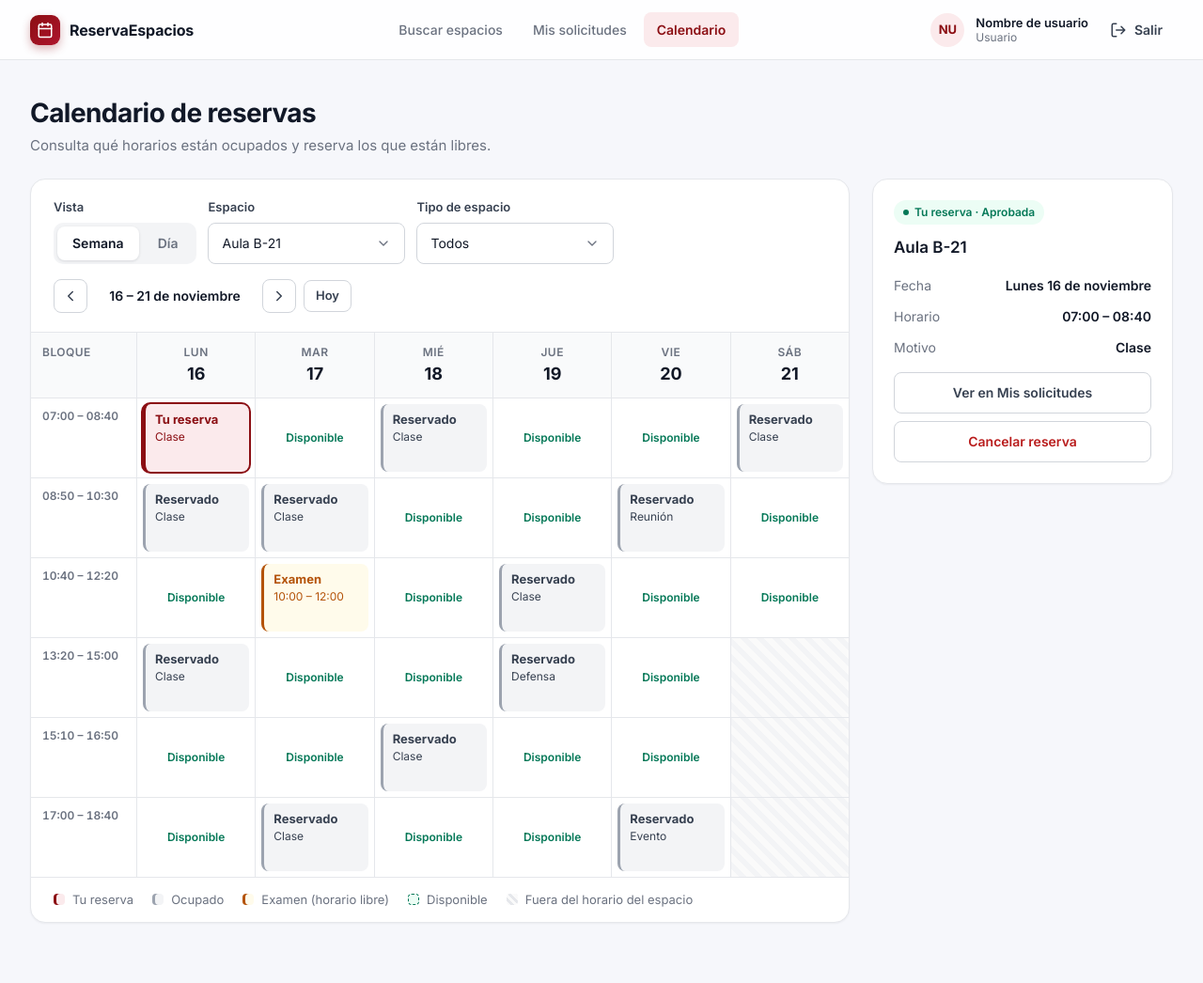
After one commit to dark-767/SistemaDeReservasUES, a Django app: page /disponibilidad/calandario in a window 1280 px wide. The commit adds this page. Shown: the whole page at 94% size. Run offline with Django 5.2, Linux system fonts and the light colour scheme; the visitor is signed in with stand-in values (Sample User, id 1); parts of the project's set-up code (start-up, migrations or seed data) failed here and were passed over.

Commit message:
diseño interfaz calendario

```diff
--- a/reservas/templates/reservas/buscar_disponibilidad.html
+++ b/reservas/templates/reservas/buscar_disponibilidad.html
@@ -21,7 +21,7 @@
     <nav class="nav" aria-label="Principal">
       <a href="{% url 'buscar_disponibilidad' %}" class="is-active" aria-current="page">Buscar espacios</a>
       <a href="#">Mis solicitudes</a>
-      <a href="#">Calendario</a>
+      <a href="{% url 'calendario' %}">Calendario</a>
     </nav>
     <div class="user">
       <span class="avatar" aria-hidden="true">{{ iniciales }}</span>
--- /dev/null
+++ b/reservas/templates/reservas/calendario.html
@@ -0,0 +1,261 @@
+{% load static %}
+<!doctype html>
+<html lang="es">
+<head>
+  <meta charset="utf-8">
+  <meta name="viewport" content="width=device-width, initial-scale=1">
+  <title>Calendario · ReservaEspacios</title>
+  <link rel="preconnect" href="https://fonts.googleapis.com">
+  <link rel="preconnect" href="https://fonts.gstatic.com" crossorigin>
+  <link href="https://fonts.googleapis.com/css2?family=Inter:wght@400;500;600;700&display=swap" rel="stylesheet">
+  <link rel="stylesheet" href="{% static 'css/estilos.css' %}?v=2">
+</head>
+<body>
+  <!-- Barra superior · Usuario.
+       Para el administrador se usa la misma pantalla con su barra (Espacios, Solicitudes, Calendario)
+       y el panel de detalle muestra además quién hizo la reserva y el botón "Cancelar con motivo". -->
+  <header class="topbar">
+    <a class="brand" href="{% url 'buscar_disponibilidad' %}">
+      <span class="brand__mark">
+        <svg class="icon" viewBox="0 0 24 24" fill="none" stroke="currentColor" stroke-width="2" stroke-linecap="round" stroke-linejoin="round" aria-hidden="true"><rect x="3" y="4" width="18" height="18" rx="2"/><path d="M16 2v4M8 2v4M3 10h18"/></svg>
+      </span>
+      ReservaEspacios
+    </a>
+    <nav class="nav" aria-label="Principal">
+      <a href="{% url 'buscar_disponibilidad' %}">Buscar espacios</a>
+      <a href="#">Mis solicitudes</a>
+      <a href="{% url 'calendario' %}" class="is-active" aria-current="page">Calendario</a>
+    </nav>
+    <div class="user">
+      <span class="avatar" aria-hidden="true">NU</span>
+      <div class="user__info">
+        <span class="user__name">Nombre de usuario</span>
+        <span class="user__role">Usuario</span>
+      </div>
+      <a class="btn btn--ghost" href="{% url 'login' %}" title="Cerrar sesión">
+        <svg class="icon" viewBox="0 0 24 24" fill="none" stroke="currentColor" stroke-width="2" stroke-linecap="round" stroke-linejoin="round" aria-hidden="true"><path d="M9 21H5a2 2 0 0 1-2-2V5a2 2 0 0 1 2-2h4"/><path d="m16 17 5-5-5-5M21 12H9"/></svg>
+        <span class="hide-sm">Salir</span>
+      </a>
+    </div>
+  </header>
+
+  <main class="page cal">
+    <div>
+      <!-- Ruta visible solo al llegar desde "Ver horario" en Buscar espacios -->
+      <nav class="breadcrumb" aria-label="Ruta" id="ruta" hidden>
+        <a href="{% url 'buscar_disponibilidad' %}">Buscar espacios</a>
+        <span aria-hidden="true">/</span>
+        <span>Horario del espacio</span>
+      </nav>
+      <h1 class="page-title" id="titulo">Calendario de reservas</h1>
+      <p class="page-subtitle">Consulta qué horarios están ocupados y reserva los que están libres.</p>
+    </div>
+
+    <div class="cal-layout">
+      <section class="card cal-card" aria-label="Calendario">
+        <!-- Filtros -->
+        <form class="cal-toolbar" action="#" method="get">
+          <div class="cal-filters">
+            <div class="field" style="width: auto;">
+              <span class="field__label" id="vista-label">Vista</span>
+              <div class="segmented" role="radiogroup" aria-labelledby="vista-label">
+                <label><input type="radio" name="vista" id="vista-semana" value="semana" checked><span>Semana</span></label>
+                <label><input type="radio" name="vista" id="vista-dia" value="dia"><span>Día</span></label>
+              </div>
+            </div>
+            <div class="field solo-semana">
+              <label class="field__label" for="espacio">Espacio</label>
+              <select class="select" id="espacio" name="espacio">
+                <option value="b21" selected>Aula B-21</option>
+                <option value="b22">Aula B-22</option>
+                <option value="l3">Laboratorio L-3</option>
+                <option value="a1">Auditorio A-1</option>
+              </select>
+            </div>
+            <div class="field">
+              <label class="field__label" for="tipo">Tipo de espacio</label>
+              <select class="select" id="tipo" name="tipo">
+                <option>Todos</option>
+                <option>Aula</option>
+                <option>Laboratorio</option>
+                <option>Auditorio</option>
+              </select>
+            </div>
+          </div>
+          <div class="week-nav">
+            <a class="btn btn--secondary btn--icon" href="#" aria-label="Anterior">
+              <svg class="icon" viewBox="0 0 24 24" fill="none" stroke="currentColor" stroke-width="2" stroke-linecap="round" stroke-linejoin="round" aria-hidden="true"><path d="m15 18-6-6 6-6"/></svg>
+            </a>
+            <span class="week-nav__label vista-semana">16 – 21 de noviembre</span>
+            <span class="week-nav__label vista-dia">Lunes 16 de noviembre</span>
+            <a class="btn btn--secondary btn--icon" href="#" aria-label="Siguiente">
+              <svg class="icon" viewBox="0 0 24 24" fill="none" stroke="currentColor" stroke-width="2" stroke-linecap="round" stroke-linejoin="round" aria-hidden="true"><path d="m9 18 6-6-6-6"/></svg>
+            </a>
+            <a class="btn btn--secondary btn--sm" href="#">Hoy</a>
+          </div>
+        </form>
+
+        <!-- Vista semana: un espacio, días en columnas -->
+        <div class="table-scroll vista-semana">
+          <div class="calendar" role="grid" aria-label="Semana del 16 al 21 de noviembre, Aula B-21">
+            <div class="calendar__corner">Bloque</div>
+            <div class="calendar__head">Lun<strong>16</strong></div>
+            <div class="calendar__head">Mar<strong>17</strong></div>
+            <div class="calendar__head">Mié<strong>18</strong></div>
+            <div class="calendar__head">Jue<strong>19</strong></div>
+            <div class="calendar__head">Vie<strong>20</strong></div>
+            <div class="calendar__head">Sáb<strong>21</strong></div>
+        <div class="calendar__time">07:00 – 08:40</div>
+        <div class="calendar__cell"><button class="event event--mine is-selected" type="button" data-tipo="mine" data-espacio="Aula B-21" data-fecha="Lunes 16 de noviembre" data-horario="07:00 – 08:40" data-motivo="Clase"><strong>Tu reserva</strong>Clase</button></div>
+        <div class="calendar__cell"><a class="free" href="#">Disponible</a></div>
+        <div class="calendar__cell"><button class="event event--busy" type="button" data-tipo="busy" data-espacio="Aula B-21" data-fecha="Miércoles 18 de noviembre" data-horario="07:00 – 08:40" data-motivo="Clase"><strong>Reservado</strong>Clase</button></div>
+        <div class="calendar__cell"><a class="free" href="#">Disponible</a></div>
+        <div class="calendar__cell"><a class="free" href="#">Disponible</a></div>
+        <div class="calendar__cell"><button class="event event--busy" type="button" data-tipo="busy" data-espacio="Aula B-21" data-fecha="Sábado 21 de noviembre" data-horario="07:00 – 08:40" data-motivo="Clase"><strong>Reservado</strong>Clase</button></div>
+        <div class="calendar__time">08:50 – 10:30</div>
+        <div class="calendar__cell"><button class="event event--busy" type="button" data-tipo="busy" data-espacio="Aula B-21" data-fecha="Lunes 16 de noviembre" data-horario="08:50 – 10:30" data-motivo="Clase"><strong>Reservado</strong>Clase</button></div>
+        <div class="calendar__cell"><button class="event event--busy" type="button" data-tipo="busy" data-espacio="Aula B-21" data-fecha="Martes 17 de noviembre" data-horario="08:50 – 10:30" data-motivo="Clase"><strong>Reservado</strong>Clase</button></div>
+        <div class="calendar__cell"><a class="free" href="#">Disponible</a></div>
+        <div class="calendar__cell"><a class="free" href="#">Disponible</a></div>
+        <div class="calendar__cell"><button class="event event--busy" type="button" data-tipo="busy" data-espacio="Aula B-21" data-fecha="Viernes 20 de noviembre" data-horario="08:50 – 10:30" data-motivo="Reunión"><strong>Reservado</strong>Reunión</button></div>
+        <div class="calendar__cell"><a class="free" href="#">Disponible</a></div>
+        <div class="calendar__time">10:40 – 12:20</div>
+        <div class="calendar__cell"><a class="free" href="#">Disponible</a></div>
+        <div class="calendar__cell"><button class="event event--exam" type="button" data-tipo="exam" data-espacio="Aula B-21" data-fecha="Martes 17 de noviembre" data-horario="10:00 – 12:00" data-motivo="Examen"><strong>Examen</strong>10:00 – 12:00</button></div>
+        <div class="calendar__cell"><a class="free" href="#">Disponible</a></div>
+        <div class="calendar__cell"><button class="event event--busy" type="button" data-tipo="busy" data-espacio="Aula B-21" data-fecha="Jueves 19 de noviembre" data-horario="10:40 – 12:20" data-motivo="Clase"><strong>Reservado</strong>Clase</button></div>
+        <div class="calendar__cell"><a class="free" href="#">Disponible</a></div>
+        <div class="calendar__cell"><a class="free" href="#">Disponible</a></div>
+        <div class="calendar__time">13:20 – 15:00</div>
+        <div class="calendar__cell"><button class="event event--busy" type="button" data-tipo="busy" data-espacio="Aula B-21" data-fecha="Lunes 16 de noviembre" data-horario="13:20 – 15:00" data-motivo="Clase"><strong>Reservado</strong>Clase</button></div>
+        <div class="calendar__cell"><a class="free" href="#">Disponible</a></div>
+        <div class="calendar__cell"><a class="free" href="#">Disponible</a></div>
+        <div class="calendar__cell"><button class="event event--busy" type="button" data-tipo="busy" data-espacio="Aula B-21" data-fecha="Jueves 19 de noviembre" data-horario="13:20 – 15:00" data-motivo="Defensa"><strong>Reservado</strong>Defensa</button></div>
+        <div class="calendar__cell"><a class="free" href="#">Disponible</a></div>
+        <div class="calendar__cell calendar__cell--off"><span class="sr-only">No disponible</span></div>
+        <div class="calendar__time">15:10 – 16:50</div>
+        <div class="calendar__cell"><a class="free" href="#">Disponible</a></div>
+        <div class="calendar__cell"><a class="free" href="#">Disponible</a></div>
+        <div class="calendar__cell"><button class="event event--busy" type="button" data-tipo="busy" data-espacio="Aula B-21" data-fecha="Miércoles 18 de noviembre" data-horario="15:10 – 16:50" data-motivo="Clase"><strong>Reservado</strong>Clase</button></div>
+        <div class="calendar__cell"><a class="free" href="#">Disponible</a></div>
+        <div class="calendar__cell"><a class="free" href="#">Disponible</a></div>
+        <div class="calendar__cell calendar__cell--off"><span class="sr-only">No disponible</span></div>
+        <div class="calendar__time">17:00 – 18:40</div>
+        <div class="calendar__cell"><a class="free" href="#">Disponible</a></div>
+        <div class="calendar__cell"><button class="event event--busy" type="button" data-tipo="busy" data-espacio="Aula B-21" data-fecha="Martes 17 de noviembre" data-horario="17:00 – 18:40" data-motivo="Clase"><strong>Reservado</strong>Clase</button></div>
+        <div class="calendar__cell"><a class="free" href="#">Disponible</a></div>
+        <div class="calendar__cell"><a class="free" href="#">Disponible</a></div>
+        <div class="calendar__cell"><button class="event event--busy" type="button" data-tipo="busy" data-espacio="Aula B-21" data-fecha="Viernes 20 de noviembre" data-horario="17:00 – 18:40" data-motivo="Evento"><strong>Reservado</strong>Evento</button></div>
+        <div class="calendar__cell calendar__cell--off"><span class="sr-only">No disponible</span></div>
+          </div>
+        </div>
+
+        <!-- Vista día: todos los espacios, espacios en columnas -->
+        <div class="table-scroll vista-dia">
+          <div class="calendar calendar--day" role="grid" aria-label="Lunes 16 de noviembre, todos los espacios">
+            <div class="calendar__corner">Bloque</div>
+            <div class="calendar__head">Aula<strong>B-21</strong></div>
+            <div class="calendar__head">Aula<strong>B-22</strong></div>
+            <div class="calendar__head">Laboratorio<strong>L-3</strong></div>
+            <div class="calendar__head">Auditorio<strong>A-1</strong></div>
+        <div class="calendar__time">07:00 – 08:40</div>
+        <div class="calendar__cell"><button class="event event--mine" type="button" data-tipo="mine" data-espacio="Aula B-21" data-fecha="Lunes 16 de noviembre" data-horario="07:00 – 08:40" data-motivo="Clase"><strong>Tu reserva</strong>Clase</button></div>
+        <div class="calendar__cell"><a class="free" href="#">Disponible</a></div>
+        <div class="calendar__cell"><a class="free" href="#">Disponible</a></div>
+        <div class="calendar__cell"><a class="free" href="#">Disponible</a></div>
+        <div class="calendar__time">08:50 – 10:30</div>
+        <div class="calendar__cell"><button class="event event--busy" type="button" data-tipo="busy" data-espacio="Aula B-21" data-fecha="Lunes 16 de noviembre" data-horario="08:50 – 10:30" data-motivo="Clase"><strong>Reservado</strong>Clase</button></div>
+        <div class="calendar__cell"><a class="free" href="#">Disponible</a></div>
+        <div class="calendar__cell"><button class="event event--busy" type="button" data-tipo="busy" data-espacio="Laboratorio L-3" data-fecha="Lunes 16 de noviembre" data-horario="08:50 – 10:30" data-motivo="Clase"><strong>Reservado</strong>Clase</button></div>
+        <div class="calendar__cell"><a class="free" href="#">Disponible</a></div>
+        <div class="calendar__time">10:40 – 12:20</div>
+        <div class="calendar__cell"><a class="free" href="#">Disponible</a></div>
+        <div class="calendar__cell"><button class="event event--busy" type="button" data-tipo="busy" data-espacio="Aula B-22" data-fecha="Lunes 16 de noviembre" data-horario="10:40 – 12:20" data-motivo="Clase"><strong>Reservado</strong>Clase</button></div>
+        <div class="calendar__cell"><a class="free" href="#">Disponible</a></div>
+        <div class="calendar__cell"><button class="event event--busy" type="button" data-tipo="busy" data-espacio="Auditorio A-1" data-fecha="Lunes 16 de noviembre" data-horario="10:40 – 12:20" data-motivo="Evento"><strong>Reservado</strong>Evento</button></div>
+        <div class="calendar__time">13:20 – 15:00</div>
+        <div class="calendar__cell"><button class="event event--busy" type="button" data-tipo="busy" data-espacio="Aula B-21" data-fecha="Lunes 16 de noviembre" data-horario="13:20 – 15:00" data-motivo="Clase"><strong>Reservado</strong>Clase</button></div>
+        <div class="calendar__cell"><a class="free" href="#">Disponible</a></div>
+        <div class="calendar__cell"><a class="free" href="#">Disponible</a></div>
+        <div class="calendar__cell"><a class="free" href="#">Disponible</a></div>
+        <div class="calendar__time">15:10 – 16:50</div>
+        <div class="calendar__cell"><a class="free" href="#">Disponible</a></div>
+        <div class="calendar__cell"><button class="event event--busy" type="button" data-tipo="busy" data-espacio="Aula B-22" data-fecha="Lunes 16 de noviembre" data-horario="15:10 – 16:50" data-motivo="Reunión"><strong>Reservado</strong>Reunión</button></div>
+        <div class="calendar__cell"><button class="event event--busy" type="button" data-tipo="busy" data-espacio="Laboratorio L-3" data-fecha="Lunes 16 de noviembre" data-horario="15:10 – 16:50" data-motivo="Clase"><strong>Reservado</strong>Clase</button></div>
+        <div class="calendar__cell"><a class="free" href="#">Disponible</a></div>
+        <div class="calendar__time">17:00 – 18:40</div>
+        <div class="calendar__cell"><a class="free" href="#">Disponible</a></div>
+        <div class="calendar__cell"><a class="free" href="#">Disponible</a></div>
+        <div class="calendar__cell"><a class="free" href="#">Disponible</a></div>
+        <div class="calendar__cell calendar__cell--off"><span class="sr-only">No disponible</span></div>
+          </div>
+        </div>
+
+        <div class="legend" aria-label="Leyenda">
+          <span><i class="l-mine"></i>Tu reserva</span>
+          <span><i class="l-busy"></i>Ocupado</span>
+          <span><i class="l-exam"></i>Examen (horario libre)</span>
+          <span><i class="l-free"></i>Disponible</span>
+          <span><i class="l-off"></i>Fuera del horario del espacio</span>
+        </div>
+      </section>
+
+      <!-- Detalle del bloque seleccionado -->
+      <aside class="card detail" aria-live="polite">
+        <div class="card__body">
+          <div>
+            <span class="badge badge--success" id="d-badge">Tu reserva · Aprobada</span>
+            <h2 class="card__title" style="margin-top: 12px;" id="d-espacio">Aula B-21</h2>
+          </div>
+          <dl class="summary-list">
+            <div><dt>Fecha</dt><dd id="d-fecha">Lunes 16 de noviembre</dd></div>
+            <div><dt>Horario</dt><dd id="d-horario">07:00 – 08:40</dd></div>
+            <div><dt>Motivo</dt><dd id="d-motivo">Clase</dd></div>
+          </dl>
+          <div class="detail__actions" id="d-propia">
+            <a class="btn btn--secondary btn--block" href="#">Ver en Mis solicitudes</a>
+            <a class="btn btn--secondary btn--block btn--danger-ghost" href="#">Cancelar reserva</a>
+          </div>
+          <div class="detail__actions" id="d-ajena" hidden>
+            <p class="muted" style="font-size: 13px;">Este horario ya está reservado. Puedes elegir un bloque libre o buscar otro espacio.</p>
+            <a class="btn btn--primary btn--block" href="{% url 'buscar_disponibilidad' %}">Buscar otro espacio</a>
+          </div>
+        </div>
+      </aside>
+    </div>
+  </main>
+
+  <!-- Solo para la demostración de la plantilla -->
+  <script>
+    // Llega desde "Ver horario": calendario.html?espacio=l3
+    const espacio = new URLSearchParams(location.search).get('espacio');
+    const select = document.getElementById('espacio');
+    if (espacio && select.querySelector('option[value="' + espacio + '"]')) {
+      select.value = espacio;
+      const nombre = select.options[select.selectedIndex].text;
+      document.getElementById('titulo').textContent = 'Horario de ' + nombre;
+      document.getElementById('ruta').hidden = false;
+    }
+
+    // Al tocar un bloque ocupado se muestra su detalle a la derecha
+    const etiquetas = { mine: 'Tu reserva · Aprobada', busy: 'Ocupado', exam: 'Ocupado · Examen' };
+    const clases = { mine: 'badge--success', busy: 'badge--neutral', exam: 'badge--warning' };
+    document.querySelectorAll('.event').forEach(function (ev) {
+      ev.addEventListener('click', function () {
+        document.querySelectorAll('.event.is-selected').forEach(function (e) { e.classList.remove('is-selected'); });
+        ev.classList.add('is-selected');
+        const t = ev.dataset.tipo;
+        const badge = document.getElementById('d-badge');
+        badge.className = 'badge ' + clases[t];
+        badge.textContent = etiquetas[t];
+        document.getElementById('d-espacio').textContent = ev.dataset.espacio;
+        document.getElementById('d-fecha').textContent = ev.dataset.fecha;
+        document.getElementById('d-horario').textContent = ev.dataset.horario;
+        document.getElementById('d-motivo').textContent = ev.dataset.motivo;
+        document.getElementById('d-propia').hidden = t !== 'mine';
+        document.getElementById('d-ajena').hidden = t === 'mine';
+      });
+    });
+  </script>
+</body>
+</html>
--- a/reservas/urls.py
+++ b/reservas/urls.py
@@ -7,4 +7,5 @@ urlpatterns = [
     path("solicitar/", views.solicitar_reserva, name="solicitar_reserva"),
     path("solicitar/<int:pk>/confirmacion/", views.confirmacion_reserva, name="confirmacion_reserva"),
     path("salir/", views.salir, name="salir"),
+    path("disponibilidad/calandario", views.cargarVistaCalendario, name="calendario"),
 ]
--- a/reservas/views.py
+++ b/reservas/views.py
@@ -247,6 +247,9 @@ def confirmacion_reserva(request, pk):
         },
     )
 
+@login_required
+def cargarVistaCalendario(request):
+    return render(request,"reservas/calendario.html")
 
 @require_POST
 def salir(request):
--- a/static/css/estilos.css
+++ b/static/css/estilos.css
@@ -393,3 +393,108 @@ svg { display: block; }
 }
 .success-icon .icon { width: 32px; height: 32px; }
 .auth-card__actions { display: flex; flex-direction: column; gap: 12px; margin-top: 28px; }
+
+[hidden] { display: none !important; }
+.muted { font-size: 12px; color: var(--text-muted); }
+.btn--danger-ghost { color: var(--danger); }
+.btn--danger-ghost:hover { background: var(--danger-soft); color: var(--danger); }
+.btn--icon { width: 36px; height: 36px; padding: 0; }
+
+.segmented { display: inline-flex; gap: 4px; padding: 4px; border-radius: 10px; background: #f3f4f6; }
+.segmented label { position: relative; }
+.segmented input { position: absolute; inset: 0; margin: 0; opacity: 0; cursor: pointer; }
+.segmented span {
+  display: inline-flex; align-items: center; height: 36px; padding: 0 16px; border-radius: 8px;
+  font-size: 14px; font-weight: 600; color: var(--text-muted);
+  transition: background-color .15s, color .15s, box-shadow .15s;
+}
+.segmented input:checked + span { background: var(--surface); color: var(--text); box-shadow: 0 1px 3px rgba(16, 24, 40, .12); }
+.segmented input:focus-visible + span { box-shadow: var(--ring); }
+
+.summary-list { display: grid; gap: 12px; margin: 0; }
+.summary-list div { display: flex; justify-content: space-between; gap: 12px; font-size: 14px; }
+.summary-list dt { color: var(--text-muted); }
+.summary-list dd { margin: 0; font-weight: 600; text-align: right; }
+
+.cal-layout { display: grid; grid-template-columns: minmax(0, 1fr) 320px; gap: 24px; align-items: start; }
+.cal-card { overflow: hidden; }
+.cal-toolbar {
+  display: flex; flex-wrap: wrap; align-items: flex-end; justify-content: space-between; gap: 16px;
+  padding: 20px 24px; border-bottom: 1px solid var(--border);
+}
+.cal-filters { display: flex; flex-wrap: wrap; align-items: flex-end; gap: 12px; }
+.cal-filters .field { width: 210px; }
+.week-nav { display: flex; align-items: center; gap: 8px; }
+.week-nav__label { min-width: 170px; font-size: 14px; font-weight: 600; text-align: center; }
+
+.cal .vista-dia { display: none; }
+.cal:has(#vista-dia:checked) .vista-dia { display: block; }
+.cal:has(#vista-dia:checked) .vista-semana,
+.cal:has(#vista-dia:checked) .solo-semana { display: none; }
+
+.calendar { display: grid; grid-template-columns: 112px repeat(6, minmax(118px, 1fr)); min-width: 860px; }
+.calendar--day { grid-template-columns: 112px repeat(4, minmax(150px, 1fr)); min-width: 720px; }
+.calendar__corner,
+.calendar__head {
+  padding: 12px; border-bottom: 1px solid var(--border); background: var(--surface-muted);
+  font-size: 12px; font-weight: 600; letter-spacing: .04em; text-transform: uppercase; color: var(--text-muted);
+}
+.calendar__head { border-left: 1px solid var(--border); text-align: center; }
+.calendar__head strong { display: block; font-size: 18px; letter-spacing: 0; text-transform: none; color: var(--text); }
+.calendar__head.is-today { color: var(--primary); }
+.calendar__head.is-today strong { color: var(--primary); }
+.calendar__time {
+  padding: 10px 12px; border-bottom: 1px solid var(--border);
+  font-size: 12px; font-weight: 600; color: var(--text-muted); font-variant-numeric: tabular-nums;
+}
+.calendar__cell { min-height: 84px; padding: 6px; border-left: 1px solid var(--border); border-bottom: 1px solid var(--border); }
+.calendar__cell--off { background: repeating-linear-gradient(45deg, #fafafa, #fafafa 6px, #f3f4f6 6px, #f3f4f6 12px); }
+.calendar > :nth-last-child(-n + 7) { border-bottom: 0; }
+.calendar--day > :nth-last-child(-n + 5) { border-bottom: 0; }
+
+.event {
+  display: flex; flex-direction: column; gap: 2px; width: 100%; height: 100%; min-height: 72px;
+  padding: 8px 10px; border: 0; border-left: 3px solid; border-radius: 8px;
+  font: inherit; font-size: 12px; line-height: 1.35; text-align: left; cursor: pointer;
+  transition: box-shadow .15s;
+}
+.event strong { font-size: 13px; }
+.event:focus-visible { outline: none; box-shadow: var(--ring); }
+.event--busy { background: #f3f4f6; border-color: #9ca3af; color: var(--text-soft); }
+.event--mine { background: var(--primary-soft); border-color: var(--primary); color: var(--primary); }
+.event--exam { background: var(--warning-soft); border-color: var(--warning); color: var(--warning); }
+.event.is-selected { box-shadow: 0 0 0 2px var(--primary); }
+
+.free {
+  display: flex; align-items: center; justify-content: center; height: 100%; min-height: 72px;
+  border: 1px dashed transparent; border-radius: 8px;
+  font-size: 12px; font-weight: 600; color: var(--success);
+}
+.free:hover { border-color: var(--success); background: var(--success-soft); text-decoration: none; }
+
+.legend {
+  display: flex; flex-wrap: wrap; gap: 8px 20px; padding: 14px 24px;
+  border-top: 1px solid var(--border); font-size: 13px; color: var(--text-muted);
+}
+.legend span { display: inline-flex; align-items: center; gap: 8px; }
+.legend i { width: 12px; height: 12px; border-radius: 4px; }
+.legend .l-mine { background: var(--primary-soft); box-shadow: inset 3px 0 var(--primary); }
+.legend .l-busy { background: #f3f4f6; box-shadow: inset 3px 0 #9ca3af; }
+.legend .l-exam { background: var(--warning-soft); box-shadow: inset 3px 0 var(--warning); }
+.legend .l-free { border: 1px dashed var(--success); background: var(--success-soft); }
+.legend .l-off { background: repeating-linear-gradient(45deg, #fafafa, #fafafa 3px, #e5e7eb 3px, #e5e7eb 6px); }
+
+.detail { position: sticky; top: 88px; }
+.detail .card__body { display: flex; flex-direction: column; gap: 16px; padding: 22px; }
+.detail__actions { display: flex; flex-direction: column; gap: 8px; }
+
+@media (max-width: 1024px) {
+  .cal-layout { grid-template-columns: 1fr; }
+  .detail { position: static; }
+}
+
+@media (max-width: 560px) {
+  .cal-toolbar { padding: 16px; }
+  .cal-filters, .cal-filters .field { width: 100%; }
+  .week-nav { width: 100%; justify-content: space-between; }
+}
```
